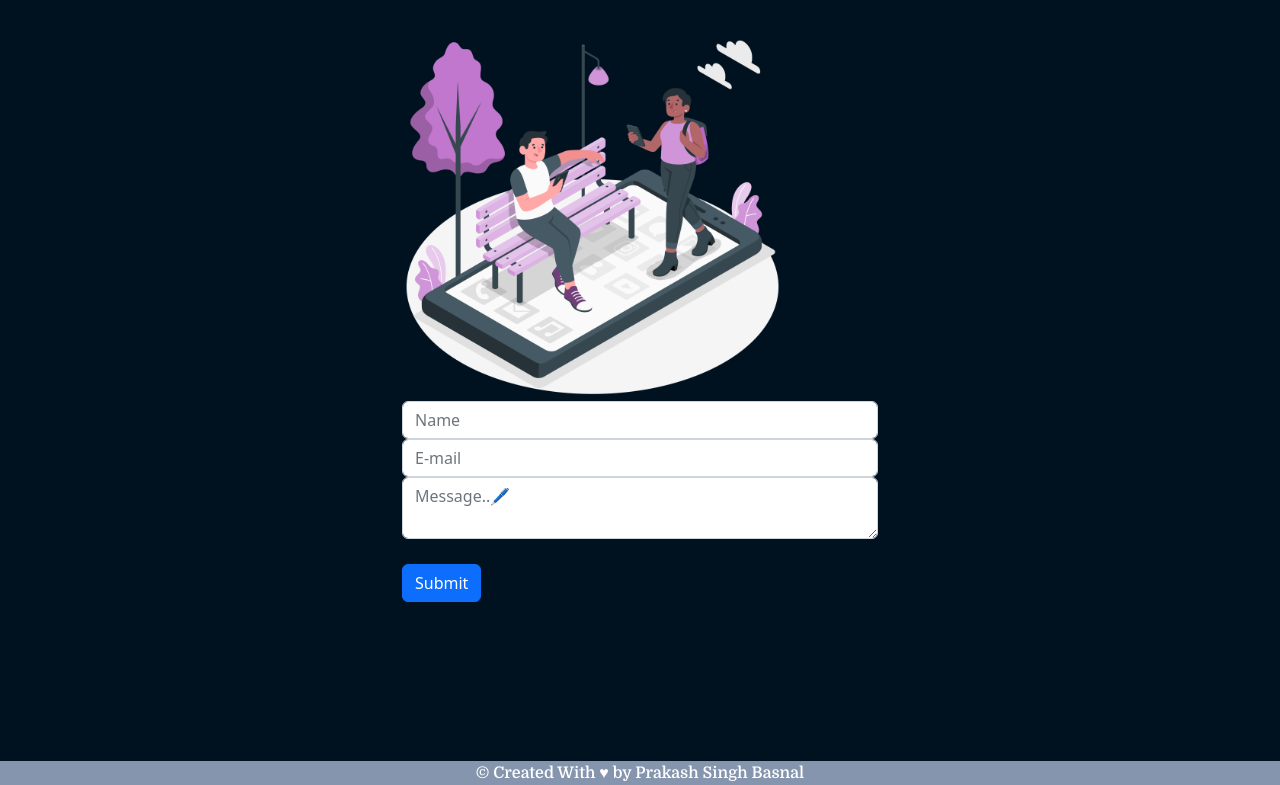
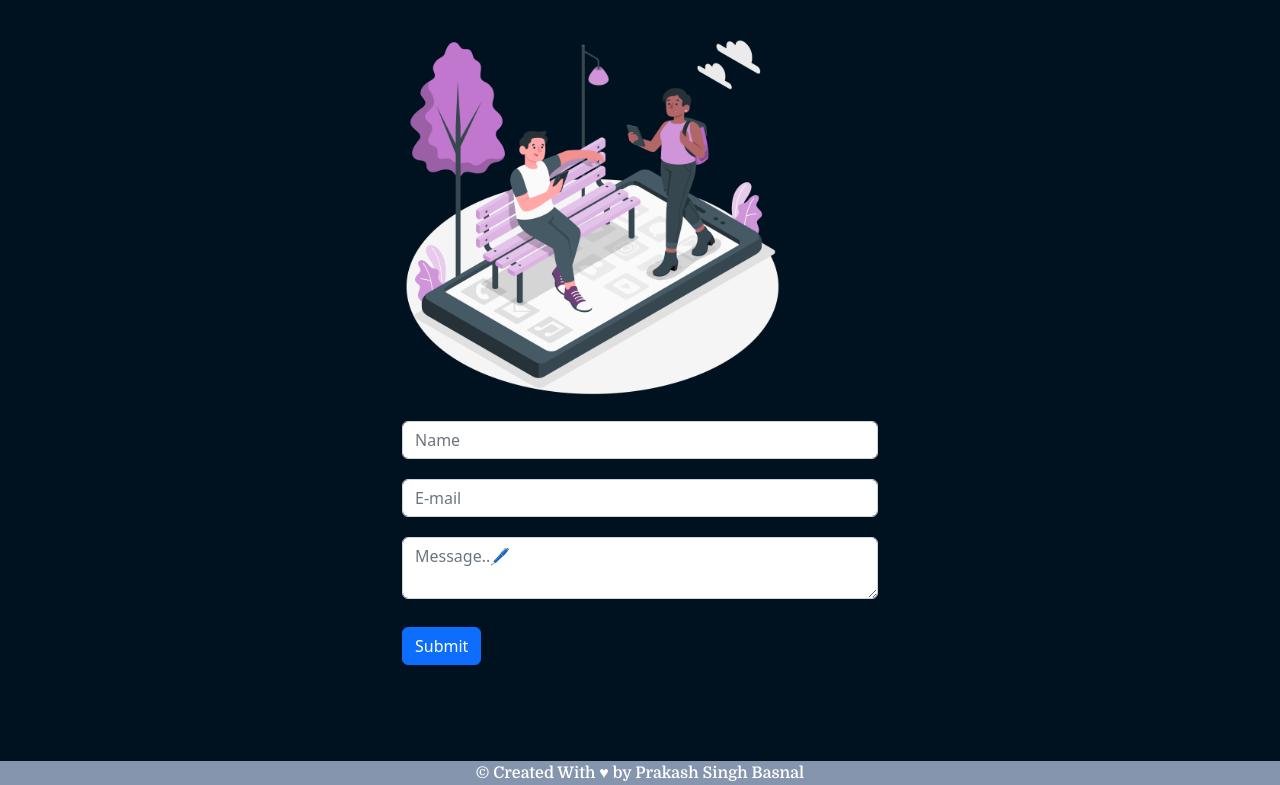
Before and after one commit to Prakash0Singh/Portfolio-Me, a React (Create React App) app: page / in a window 1280 px wide. Shown: the part 1672-2457 px from the top of the page. Built offline with nearby package versions, Linux system fonts and the light colour scheme; a web font is replaced by a local one.

Commit message:
Update App.css

```diff
--- a/src/App.css
+++ b/src/App.css
@@ -151,11 +151,14 @@ width: 50%;
     width: 100%;
   }
   input[type=submit]{
-    margin-top: 25px
+    margin-top: 8px
   }
 .img-fluid-2{
     max-width: 80%;
     height: auto;
+}
+.user-input {
+    margin: 20px 0px;
 }
 /* Footer Section */
 #footer{
@@ -185,9 +188,6 @@ width: 50%;
 
 }
 @media only screen and (max-width: 395px) {
-    .contact-img{
-        display: none;
-    }
     .contact-heading{
         margin-top: 30px;
     }
```
